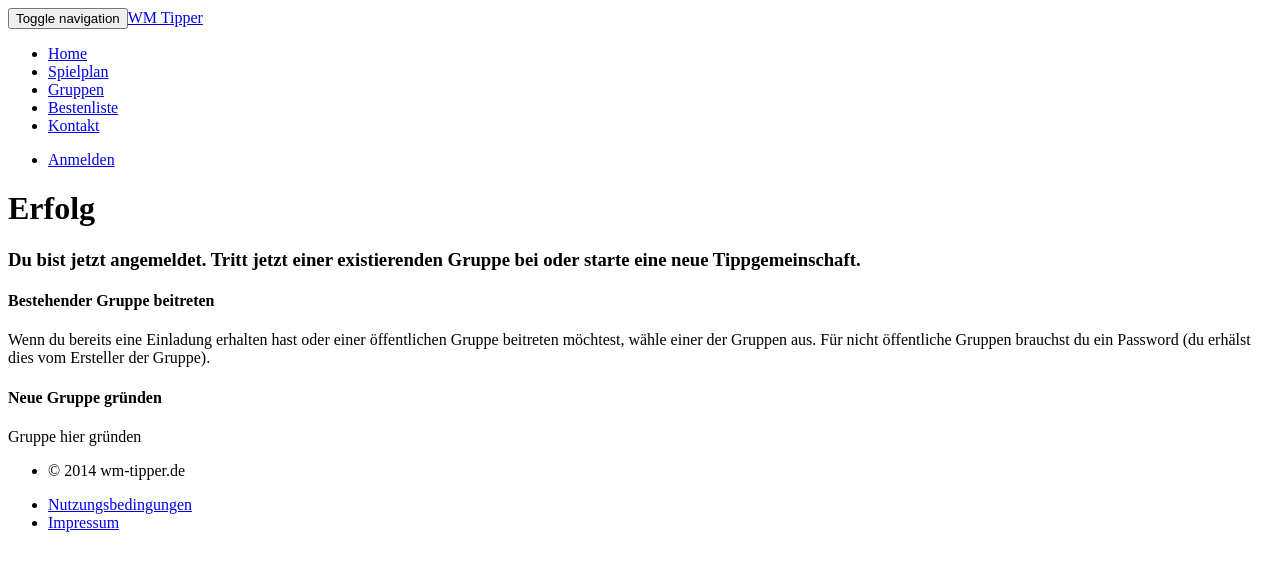
After one commit to tmaximini/wm-tipper, a Node project: template views/group/joinOrCreate.jade in a window 1280 px wide. The commit adds this page. Shown: the top 571 px of the page. Run offline with Node 20 templates, Linux system fonts and the light colour scheme; the template is opened without the code that fills it, so the values that code supplies are empty; some libraries are stand-ins or nearby versions.

Commit message:
join or create view

```diff
--- a/config/routes.js
+++ b/config/routes.js
@@ -51,6 +51,7 @@ module.exports = exports = function (app) {
   //// GROUPS ////
   app.param('group', groupController.load);
   app.get('/groups', groupController.index);
+  app.get('/erste-schritte', groupController.joinOrCreate);
   app.get('/groups/new', passportConf.isAuthenticated, groupController.new);
   app.post('/groups', passportConf.isAuthenticated, groupController.create);
   app.get('/groups/:group', passportConf.isAuthenticated, groupController.show);
--- /dev/null
+++ b/views/group/joinOrCreate.jade
@@ -0,0 +1,15 @@
+extends ../layout
+
+block content
+  h1 Erfolg
+  h3 Du bist jetzt angemeldet. Tritt jetzt einer existierenden Gruppe bei oder starte eine neue Tippgemeinschaft.
+  .groups
+    .join-group
+      h4 Bestehender Gruppe beitreten
+      .info-text
+        | Wenn du bereits eine Einladung erhalten hast oder einer öffentlichen Gruppe beitreten möchtest,
+        | wähle einer der Gruppen aus. Für nicht öffentliche Gruppen brauchst du ein Password (du erhälst dies vom Ersteller der Gruppe).
+    .create-group
+      h4 Neue Gruppe gründen
+      .info-text
+        | Gruppe hier gründen
--- a/views/partials/footer.jade
+++ b/views/partials/footer.jade
@@ -6,6 +6,4 @@
       li
         a(href='#') Nutzungsbedingungen
       li
-        a(href='#') Privatssphäre
-      li
-        a(href='#') Kontakt
+        a(href='#') Impressum
```
Also changed, not shown: controllers/group.js (+10 -0 lines).
